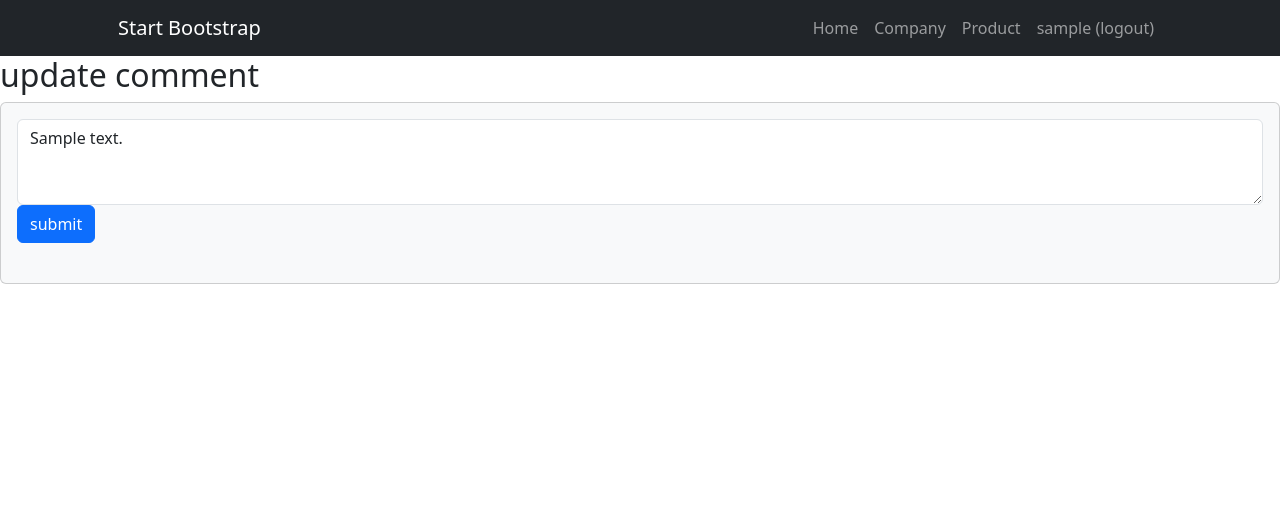
After one commit to udfdaf/django2025, a Django app: page /product/comment/update/1/ in a window 1280 px wide. The commit adds this page. Shown: the top 524 px of the page. Run offline with Django 5.2, Linux system fonts and the light colour scheme; a user stored in the database is signed in; tables that the repository leaves empty hold one stand-in row (values such as "Sample post"); some libraries are stand-ins or nearby versions.

Commit message:
4주차 django 개발 완료

```diff
--- /dev/null
+++ b/product/forms.py
@@ -0,0 +1,7 @@
+from .models import Comment
+from django import forms
+
+class CommentForm(forms.ModelForm):
+    class Meta:
+        model= Comment
+        fields=('content',)
--- a/product/models.py
+++ b/product/models.py
@@ -1,7 +1,18 @@
 from django.db import models
+from django.contrib.auth.models import User
 
 # Create your models here.
 class MainContent(models.Model):
     title = models.CharField(max_length=200)
     content = models.TextField()
     pub_date=models.DateTimeField('date published')
+
+    def __str__(self):
+        return self.title
+
+class Comment(models.Model):
+    author = models.ForeignKey(User,on_delete =models.CASCADE)
+    content_list =models.ForeignKey(MainContent,on_delete=models.CASCADE)
+    content =models.TextField()
+    create_date = models.DateTimeField(auto_now_add=True)
+    modify_date =models.DateTimeField(auto_now=True)
--- a/product/urls.py
+++ b/product/urls.py
@@ -20,4 +20,7 @@ from . import views
 urlpatterns = [
     path('',views.index),
     path('<int:content_id>/', views.detail,name='detail'),
+    path('comment/create/<int:content_id>/',views.comment_create, name= 'comment_create'),
+    path('comment/update/<int:comment_id>/', views.comment_update, name='comment_update'),
+    path('comment/delete/<int:comment_id>/', views.comment_delete, name='comment_delete'),
 ]
--- a/product/views.py
+++ b/product/views.py
@@ -1,5 +1,8 @@
-from django.shortcuts import get_object_or_404, render
-from .models import MainContent
+from django.core.exceptions import PermissionDenied
+from django.shortcuts import get_object_or_404, render, redirect
+from django.contrib.auth.decorators import login_required
+from .models import MainContent, Comment
+from .forms import CommentForm
 
 def index(request):
     content_list = MainContent.objects.order_by('-pub_date')
@@ -10,3 +13,45 @@ def detail(request, content_id):
     content_list = get_object_or_404(MainContent, pk=content_id)
     context = { 'content_list': content_list}
     return render(request, 'product/content_detail.html', context)
+@login_required(login_url='accounts:login')
+def comment_create(request, content_id):
+    content_list = get_object_or_404(MainContent, pk= content_id)
+    if request.method =='POST':
+        form= CommentForm(request.POST)
+        if form.is_valid():
+            comment = form.save(commit=False)
+            comment.content_list = content_list
+            comment.author = request.user
+            comment.save()
+            return redirect('detail',content_id=content_list.id)
+    else:
+            form= CommentForm()
+    context = {'content_list': content_list, 'form':form}
+    return render(request, 'product/content_detail.html',context)
+
+@login_required(login_url='accounts:login')
+def comment_update(request,comment_id):
+    comment=get_object_or_404(Comment,pk=comment_id)
+    if request.user != comment.author:
+        raise PermissionDenied
+    if request.method =='POST':
+        form = CommentForm(request.POST, instance=comment)
+        if form.is_valid():
+            comment =form.save(commit =False)
+            comment.save()
+            return redirect('detail',content_id=comment.content_list.id)
+    else:
+        form=CommentForm(instance=comment)
+
+    context ={'comment': comment,'form': form}
+    return render(request,'product/comment_form.html',context)
+
+@login_required(login_url='accounts:login')
+def comment_delete(request,comment_id):
+    comment=get_object_or_404(Comment , pk=comment_id)
+
+    if request.user!=comment.author:
+        raise PermissionDenied
+    else:
+        comment.delete()
+    return redirect('detail',content_id=comment.content_list.id)
--- /dev/null
+++ b/templates/product/comment_form.html
@@ -0,0 +1,16 @@
+{% extends 'base.html' %}
+{% block content %}
+<h2> update comment</h2>
+<section class="mb-5">
+    <div class="card bg-light">
+        <div class="card-body">
+            <form method="post" class="mb-4" action="{% url 'comment_update' comment.id %}">
+                {% csrf_token %}
+                <textarea id="content" name="content" class="form-control"
+                          rows="3">{{ form.content.value }}</textarea>
+                <button type="submit" class="btn btn-primary">submit</button>
+            </form>
+        </div>
+    </div>
+</section>
+{% endblock %}
```
Also changed, not shown: product/admin.py (+9 -2 lines), templates/product/content_detail.html (+28 -0 lines).
